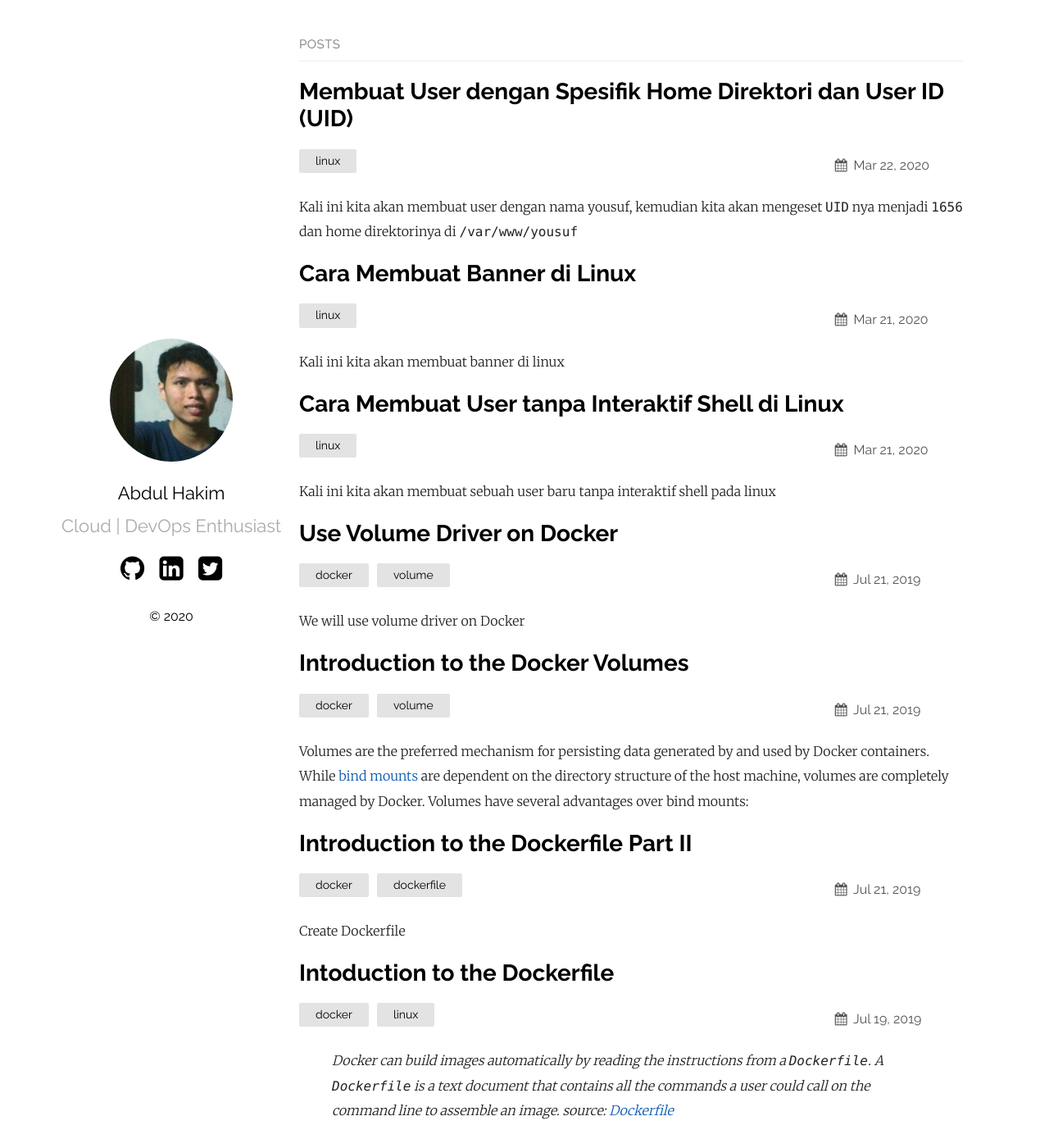
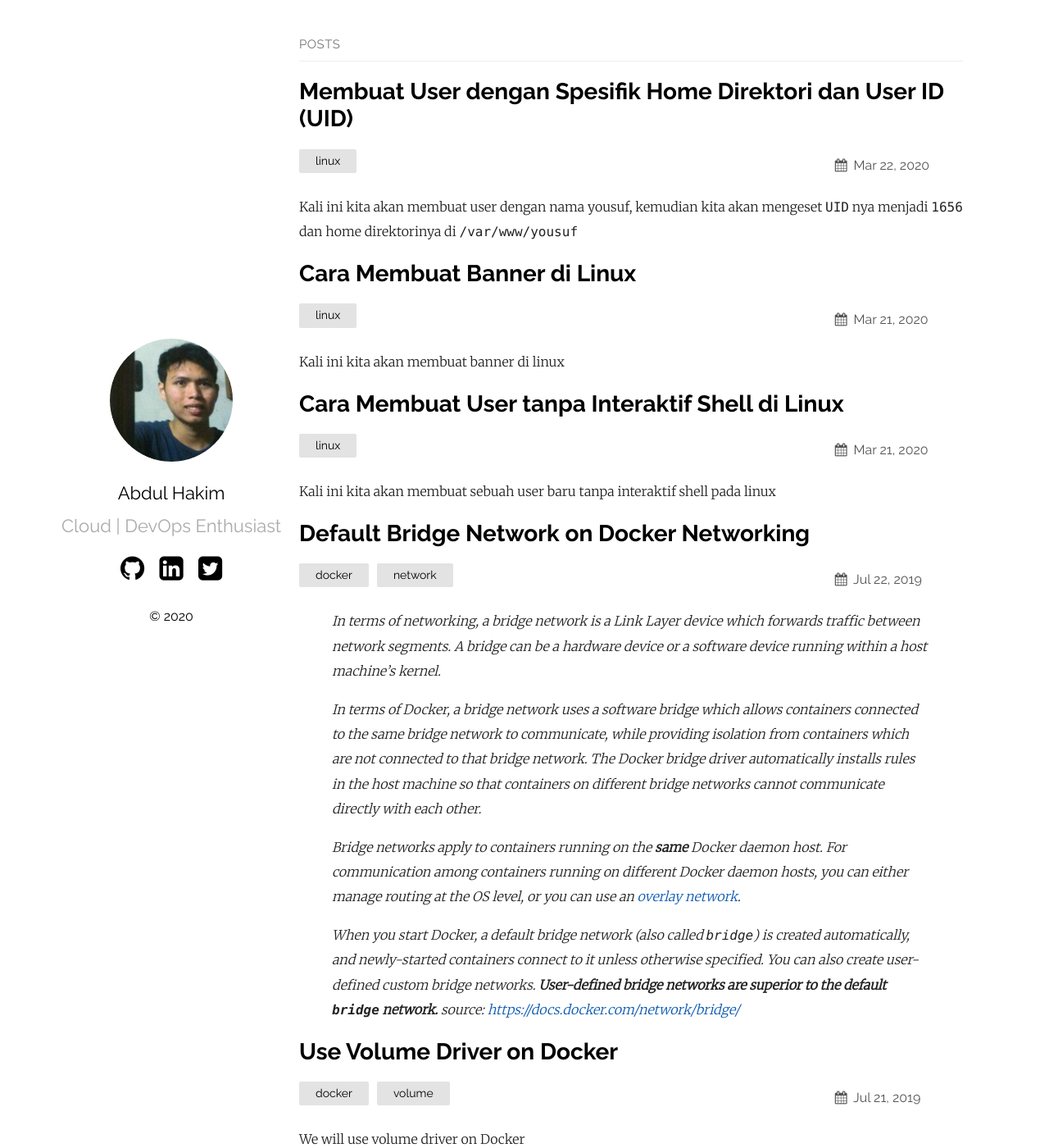
Before and after one commit to ahakimx/ahakimx.github.io, a Jekyll site: the page built from index.md, in a window 1280 px wide and 1400 px high. Shown: the whole window at 82% size. Built offline with Jekyll 4.4.1, drawn with Linux system fonts in a browser that asks for light colours.

Commit message:
Update from Forestry.io nanox n updated _posts/2019-07-22-default-bridge-network-on-docker-networking.md nanox n deleted _drafts/default-bridge-network-on-docker-networking.md

```diff
--- a/_drafts/default-bridge-network-on-docker-networking.md
+++ b/_posts/2019-07-22-default-bridge-network-on-docker-networking.md
@@ -1,7 +1,7 @@
 ---
 layout: post
 title: Default Bridge Network on Docker Networking
-date: 2020-03-22 05:01:00 +0000
+date: 2019-07-22 05:01:00 +0000
 categories: docker network
 
 ---
```
Also changed, not shown: .forestry/front_matter/templates/post.yml.
